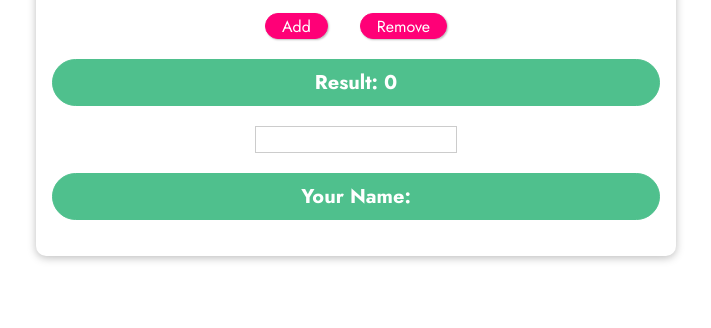
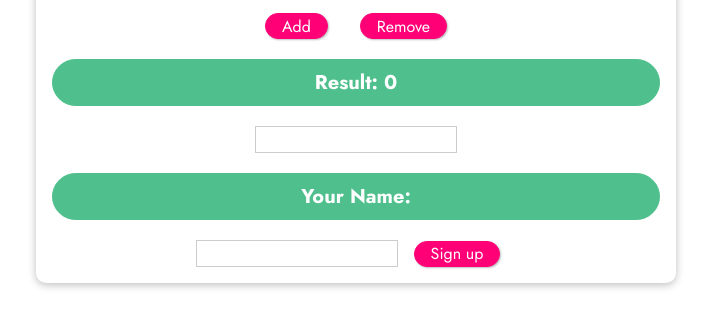
Before and after one commit to parthfshah/Vue, a plain HTML site: page Event Listners/index.html in a window 1280 px wide. Shown: the part 286-614 px from the top of the page, without its empty margins (284-995 px from the left). Drawn offline with nearby package versions, Linux system fonts and the light colour scheme.

Commit message:
Event Listeners

```diff
--- a/Event Listners/app.js
+++ b/Event Listners/app.js
@@ -3,6 +3,7 @@ const app = Vue.createApp({
     return {
       counter: 0,
       name: "",
+      confirmedName: "",
     };
   },
   methods: {
@@ -15,6 +16,12 @@ const app = Vue.createApp({
     setName(event) {
       this.name = event.target.value;
     },
+    submitForm() {
+      alert("submitted");
+    },
+    confirmName() {
+      this.confirmedName = this.name;
+    },
   },
 });
 app.mount("#events");
--- a/Event Listners/index.html
+++ b/Event Listners/index.html
@@ -21,8 +21,13 @@
       <button v-on:click="add">Add</button>
       <button v-on:click="remove">Remove</button>
       <p>Result: {{ counter }}</p>
-      <input type="text" v-on:input="setName()" />
-      <p>Your Name: {{name}}</p>
+      <input type="text" v-on:input="setName" v-on:keyup.enter="confirmName" />
+      <p>Your Name: {{confirmedName}}</p>
+
+      <form v-on:submit.prevent="submitForm">
+        <input type="text" name="" id="" />
+        <button>Sign up</button>
+      </form>
     </section>
   </body>
 </html>
```
